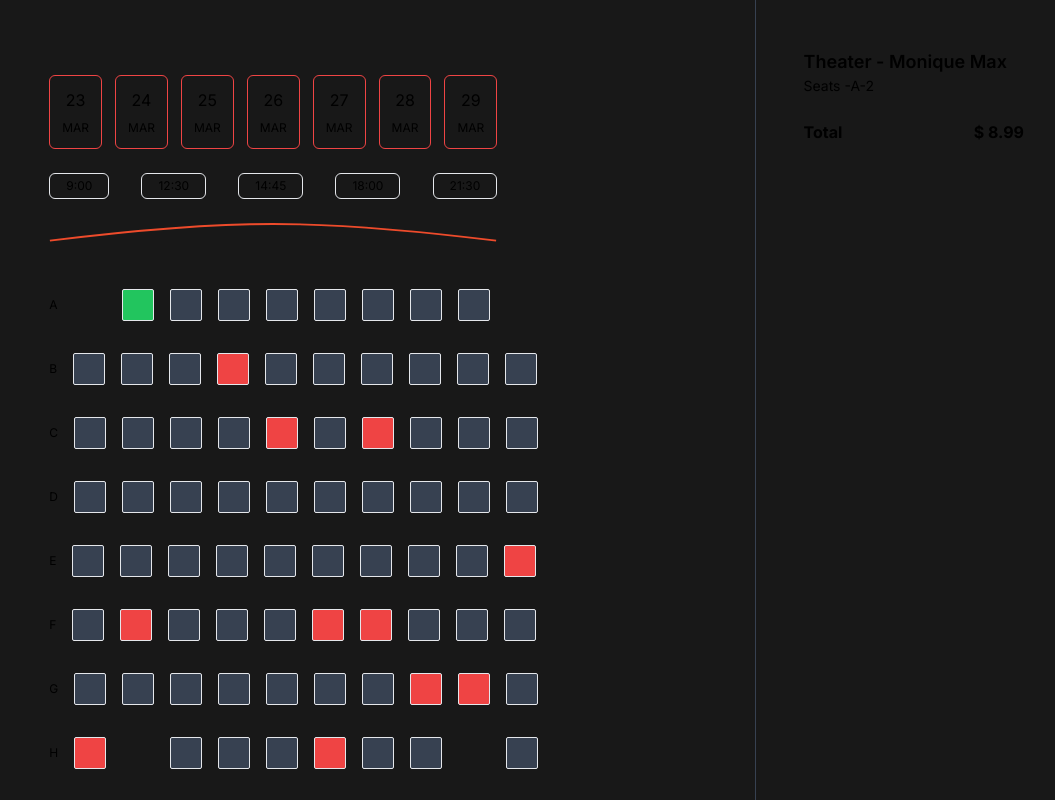
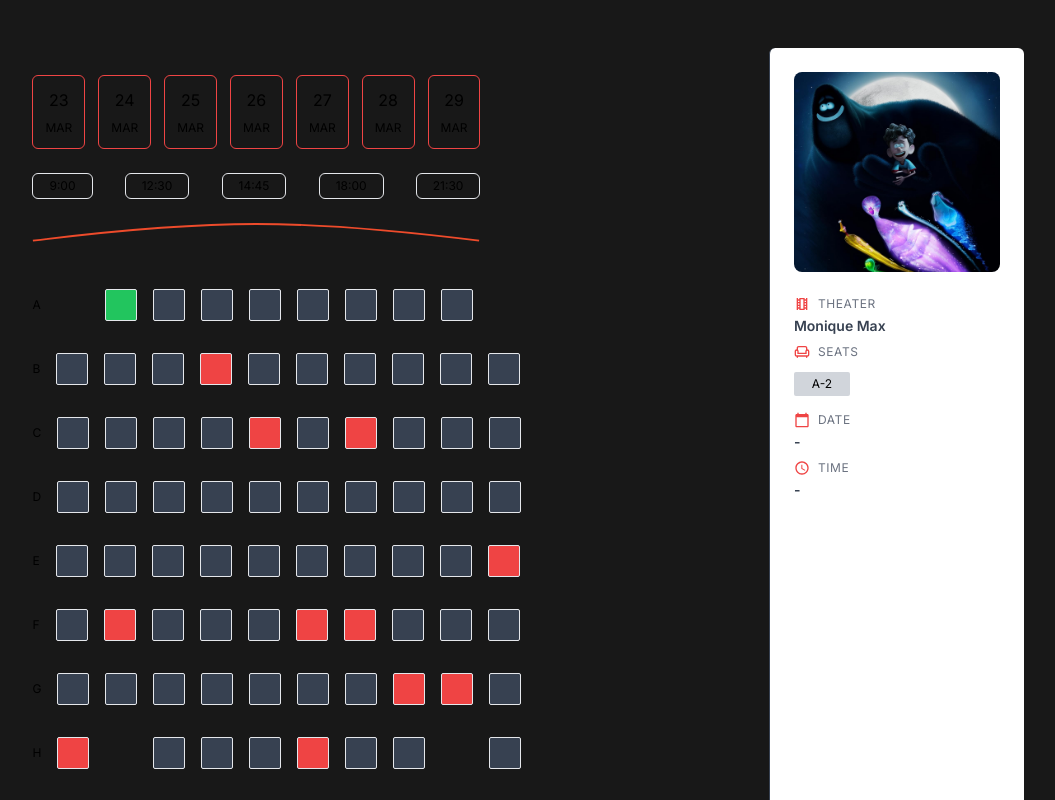
Before and after one commit to lmp95/cineverse, a Next.js app: page /movie/1091lsau7c1 in a window 1280 px wide. Both pictures are taken after a click on the element 345 px from the left and 305 px from the top of the page. Shown: the top 800 px of the page, without its empty margins (208-1263 px from the left). Built offline with nearby package versions, Linux system fonts and the light colour scheme.

Commit message:
added state management

```diff
--- a/package.json
+++ b/package.json
@@ -11,11 +11,13 @@
     "test:watch": "jest --watch"
   },
   "dependencies": {
+    "@reduxjs/toolkit": "^2.2.1",
     "dayjs": "^1.11.10",
     "next": "14.1.0",
     "react": "^18",
     "react-dom": "^18",
     "react-icons": "^5.0.1",
+    "react-redux": "^9.1.0",
     "swiper": "^11.0.6"
   },
   "devDependencies": {
--- a/src/app/layout.tsx
+++ b/src/app/layout.tsx
@@ -1,3 +1,4 @@
+import Providers from "@/redux/providers"
 import type { Metadata } from "next"
 import { Inter } from "next/font/google"
 import "swiper/css"
@@ -21,6 +22,7 @@ export default function RootLayout({
 	children: React.ReactNode
 }>) {
 	return (
+		<Providers>
 			<html lang="en">
 				<body className={inter.className}>
 					<section className="bg-black overflow-x-hidden">
@@ -29,5 +31,6 @@ export default function RootLayout({
 					</section>
 				</body>
 			</html>
+		</Providers>
 	)
 }
--- a/src/app/movie/[movieId]/(components)/cart.tsx
+++ /dev/null
@@ -1,23 +0,0 @@
-import { SEAT } from "@/mockData/theaterSeats"
-
-function TicketCart({ seats }: { seats: SEAT[] }) {
-	return (
-		<div className="flex-[0.3] items-stretch gap-2 border-l-[0.5px] border-gray-700 p-12">
-			<p className="text-lg font-semibold">Theater - Monique Max</p>
-			<p className="text-sm">
-				Seats -
-				{seats.map(({ row, no }, index) => {
-					let word = `${row}-${no}, `
-					if (seats.length - 1 === index) word = `${row}-${no}`
-					return word.toLocaleUpperCase()
-				})}
-			</p>
-			<div className="flex flex-row items-center justify-between mt-6">
-				<p className="font-bold">Total</p>
-				<p className="font-bold">$ {seats.length * 8.99}</p>
-			</div>
-		</div>
-	)
-}
-
-export default TicketCart
--- a/src/app/movie/[movieId]/page.tsx
+++ b/src/app/movie/[movieId]/page.tsx
@@ -1,33 +1,12 @@
 "use client"
 
-import { SEAT, SEAT_STATUS, THEATER_SEATS } from "@/mockData/theaterSeats"
+import TicketCart from "@/components/movieDetail/cart"
+import SeatSelection from "@/components/movieDetail/seatSelection"
 import Image from "next/image"
-import { useState } from "react"
 
-import TicketCart from "./(components)/cart"
-import ChooseDate from "./(components)/dateSelection"
-
-type SelectedSeats = SEAT[]
-const MAX_SEATS = 5
+import ChooseDate from "../../../components/movieDetail/dateSelection"
 
 export default function MovieDetail() {
-	const [selectedSeats, setSelectedSeats] = useState<SelectedSeats>([])
-
-	const addSeat = (seat: SEAT) => {
-		if (seat.status === SEAT_STATUS.AVAILABLE) {
-			const foundIndex = selectedSeats?.findIndex(
-				(selected) => selected.row === seat.row && selected.no === seat.no
-			)
-			if (foundIndex > -1) {
-				selectedSeats.splice(foundIndex, 1)
-			} else {
-				if (selectedSeats.length >= MAX_SEATS) return
-				selectedSeats.push(seat)
-			}
-			setSelectedSeats([...selectedSeats])
-		}
-	}
-
 	return (
 		<section className="flex items-stretch flex-row bg-[#181818]">
 			<div className="max-w-[35%] m-auto py-[75px]">
@@ -35,34 +14,8 @@ export default function MovieDetail() {
 				<div className="h-[50px] mb-6 relative">
 					<Image src="/images/theater_screen.svg" alt="Screen" fill />
 				</div>
-				{THEATER_SEATS.map(({ row, seats }) => (
-					<div key={row} className="flex flex-row items-center gap-4">
-						<p className="text-xs">{row.toLocaleUpperCase()}</p>
-						<div className="flex flex-row flex-1 items-center gap-4 justify-center py-4">
-							{seats.map((seat) => {
-								let color = "bg-gray-700"
-								if (seat.status === SEAT_STATUS.NO_SEAT) color = "opacity-0"
-								if (seat.status === SEAT_STATUS.RESERVED) color = "bg-red-500"
-								if (
-									selectedSeats.find(
-										(selectedSeat) =>
-											selectedSeat.row === row && selectedSeat.no === seat.no
-									)
-								) {
-									color = "bg-green-500"
-								}
-
-								return (
-									<div
-										key={row + seat.no}
-										onClick={() => addSeat({ ...seat, row })}
-										className={`flex ${color} items-center hover:cursor-pointer justify-center border-[0.5px] rounded-sm w-[32px] h-[32px]`}></div>
-								)
-							})}
-						</div>
-					</div>
-				))}
-				<div className="flex flex-row text-xs gap-3 mt-6">
+				<SeatSelection />
+				<div className="flex flex-row text-xs gap-3 mt-6 justify-center">
 					<div className="flex flex-row items-center justify-center gap-1">
 						<div className="bg-gray-700 rounded-full w-[10px] h-[10px]" />
 						<p>Available</p>
@@ -77,7 +30,7 @@ export default function MovieDetail() {
 					</div>
 				</div>
 			</div>
-			<TicketCart seats={selectedSeats} />
+			<TicketCart />
 		</section>
 	)
 }
--- /dev/null
+++ b/src/components/movieDetail/cart.tsx
@@ -0,0 +1,87 @@
+import { getTicketState } from "@/redux/cart"
+import Image from "next/image"
+import {
+	MdCalendarToday,
+	MdOutlineAccessTime,
+	MdOutlineChair,
+	MdOutlineLocalMovies,
+} from "react-icons/md"
+import { useSelector } from "react-redux"
+
+export function InfoRow({
+	icon,
+	label,
+	value,
+}: {
+	icon?: JSX.Element
+	label: string
+	value?: string
+}) {
+	return (
+		<div>
+			<div className="flex flex-row items-center">
+				{icon}
+				<p className={`${icon ? "pl-2" : "pl-0"} text-xs text-gray-500 tracking-wider`}>
+					{label.toLocaleUpperCase()}
+				</p>
+			</div>
+			<p className="text-sm pt-1 text-gray-700 font-semibold">{value}</p>
+		</div>
+	)
+}
+
+function TicketCart() {
+	const { seats, date, time } = useSelector(getTicketState)
+
+	return (
+		<div className="rounded-md flex-[0.3] flex flex-col text-black items-stretch bg-white gap-2 border-l-[0.5px] border-gray-700 p-6 m-12">
+			<div className="relative w-full h-[200px] mb-4">
+				<Image
+					src="/images/upcoming_1.jpg"
+					alt="Movie"
+					fill
+					className="rounded-lg object-top object-cover"
+				/>
+			</div>
+			<div className="flex-1 flex flex-col gap-y-2">
+				<InfoRow
+					label="Theater"
+					value="Monique Max"
+					icon={<MdOutlineLocalMovies className="text-red-500" />}
+				/>
+				<div className="space-y-2 mb-2">
+					<InfoRow label="Seats" icon={<MdOutlineChair className="text-red-500" />} />
+					{seats.length > 0 ? (
+						<div className="flex flex-row gap-3 flex-wrap">
+							{seats.map(({ row, no }) => (
+								<p
+									key={`${row}-${no}`}
+									className="text-xs min-w-[56px] text-center py-1 text-black rounded-sm bg-gray-300">
+									{`${row}-${no}`.toLocaleUpperCase()}
+								</p>
+							))}
+						</div>
+					) : (
+						<p className="text-sm">Please select seats.</p>
+					)}
+				</div>
+				<InfoRow
+					label="Date"
+					value={date ?? "-"}
+					icon={<MdCalendarToday className="text-red-500" />}
+				/>
+				<InfoRow
+					label="Time"
+					value={time ?? "-"}
+					icon={<MdOutlineAccessTime className="text-red-500" />}
+				/>
+			</div>
+			<div className="flex flex-row bg-red-500 text-white p-4 rounded-md items-center justify-between my-6">
+				<p className="font-bold">Total</p>
+				<p className="font-bold">$ {seats.length * 8.99}</p>
+			</div>
+		</div>
+	)
+}
+
+export default TicketCart
--- /dev/null
+++ b/src/components/movieDetail/seatSelection.tsx
@@ -0,0 +1,61 @@
+import { SEAT, SEAT_STATUS, THEATER_SEATS } from "@/mockData/theaterSeats"
+import { setSeats } from "@/redux/cart"
+import { useState } from "react"
+import { useDispatch } from "react-redux"
+
+type SelectedSeats = SEAT[]
+const MAX_SEATS = 5
+
+function SeatSelection() {
+	const dispatch = useDispatch()
+	const [selectedSeats, setSelectedSeats] = useState<SelectedSeats>([])
+
+	const addSeat = (seat: SEAT) => {
+		if (seat.status === SEAT_STATUS.AVAILABLE) {
+			const foundIndex = selectedSeats?.findIndex(
+				(selected) => selected.row === seat.row && selected.no === seat.no
+			)
+			if (foundIndex > -1) {
+				selectedSeats.splice(foundIndex, 1)
+			} else {
+				if (selectedSeats.length >= MAX_SEATS) return
+				selectedSeats.push(seat)
+			}
+			dispatch(setSeats([...selectedSeats]))
+			setSelectedSeats([...selectedSeats])
+		}
+	}
+	return (
+		<>
+			{THEATER_SEATS.map(({ row, seats }) => (
+				<div key={row} className="flex flex-row items-center gap-4">
+					<p className="text-xs">{row.toLocaleUpperCase()}</p>
+					<div className="flex flex-row flex-1 items-center gap-4 justify-center py-4">
+						{seats.map((seat) => {
+							let color = "bg-gray-700"
+							if (seat.status === SEAT_STATUS.NO_SEAT) color = "opacity-0"
+							if (seat.status === SEAT_STATUS.RESERVED) color = "bg-red-500"
+							if (
+								selectedSeats.find(
+									(selectedSeat) =>
+										selectedSeat.row === row && selectedSeat.no === seat.no
+								)
+							) {
+								color = "bg-green-500"
+							}
+
+							return (
+								<div
+									key={row + seat.no}
+									onClick={() => addSeat({ ...seat, row })}
+									className={`flex ${color} items-center hover:cursor-pointer justify-center border-[0.5px] rounded-sm w-[32px] h-[32px]`}></div>
+							)
+						})}
+					</div>
+				</div>
+			))}
+		</>
+	)
+}
+
+export default SeatSelection
--- /dev/null
+++ b/src/helpers.ts
@@ -0,0 +1,8 @@
+import dayjs, { Dayjs } from "dayjs"
+
+export function convertDateFormat(date: Dayjs, format: string): string {
+	if (date.isValid()) {
+		return dayjs(date).format(format)
+	}
+	return "Invalid Date"
+}
--- /dev/null
+++ b/src/redux/cart.ts
@@ -0,0 +1,42 @@
+import { SEAT } from "@/mockData/theaterSeats"
+import { PayloadAction, createSlice } from "@reduxjs/toolkit"
+
+import { RootState } from "./store"
+
+// import { RootState } from "./store"
+
+export interface TicketState {
+	theater: string | null
+	seats: SEAT[]
+	time: string | null
+	date: string | null
+}
+
+const initialState: TicketState = {
+	theater: null,
+	seats: [],
+	time: null,
+	date: null,
+}
+
+export const ticketSlice = createSlice({
+	name: "ticket",
+	initialState,
+	reducers: {
+		setSeats: (state, actions: PayloadAction<SEAT[]>) => {
+			state.seats = actions.payload
+		},
+		setTime: (state, actions: PayloadAction<string>) => {
+			state.time = actions.payload
+		},
+		setDate: (state, actions: PayloadAction<string>) => {
+			state.date = actions.payload
+		},
+	},
+})
+
+export const { setSeats, setDate, setTime } = ticketSlice.actions
+
+export const getTicketState = (state: RootState) => state.ticket
+
+export const ticketReducer = ticketSlice.reducer
--- /dev/null
+++ b/src/redux/providers.tsx
@@ -0,0 +1,11 @@
+"use client"
+
+import { Provider } from "react-redux"
+
+import { store } from "./store"
+
+function Providers({ children }: { children: React.ReactNode }) {
+	return <Provider store={store}>{children}</Provider>
+}
+
+export default Providers
--- /dev/null
+++ b/src/redux/store.ts
@@ -0,0 +1,12 @@
+import { configureStore } from "@reduxjs/toolkit"
+
+import { ticketReducer } from "./cart"
+
+export const store = configureStore({
+	reducer: {
+		ticket: ticketReducer,
+	},
+})
+
+export type RootState = ReturnType<typeof store.getState>
+export type AppDispatch = typeof store.dispatch
--- a/tsconfig.json
+++ b/tsconfig.json
@@ -1,5 +1,6 @@
 {
   "compilerOptions": {
+    "target": "ES6",
     "lib": [
       "dom",
       "dom.iterable",
```
Also changed, not shown: src/components/movieDetail/dateSelection.tsx (renamed from src/app/movie/[movieId]/(components)/dateSelection.tsx, +16 -2 lines), 1 other file (tests, documents, lock files or other folders). Lines whose indentation alone changed are shown as unchanged.
